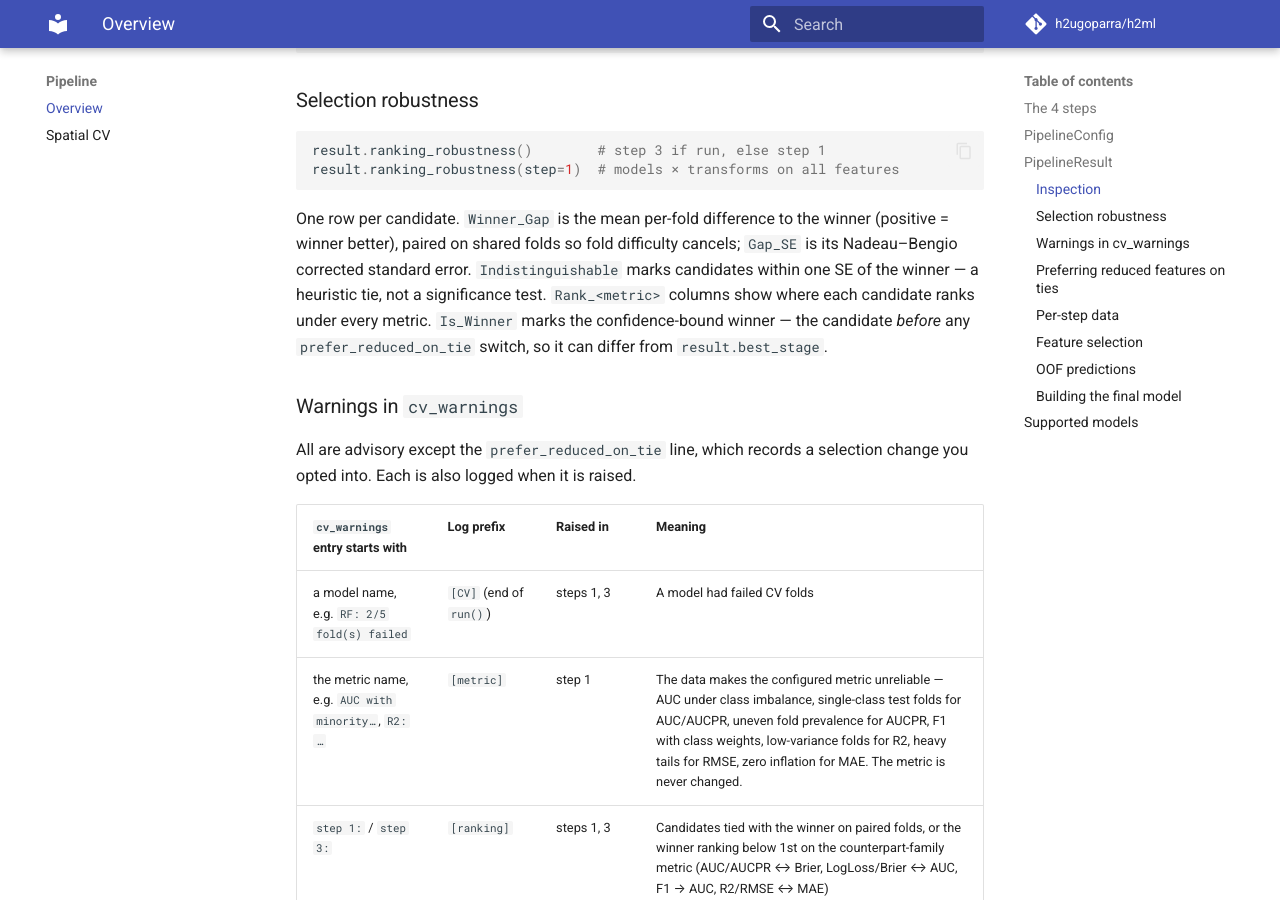
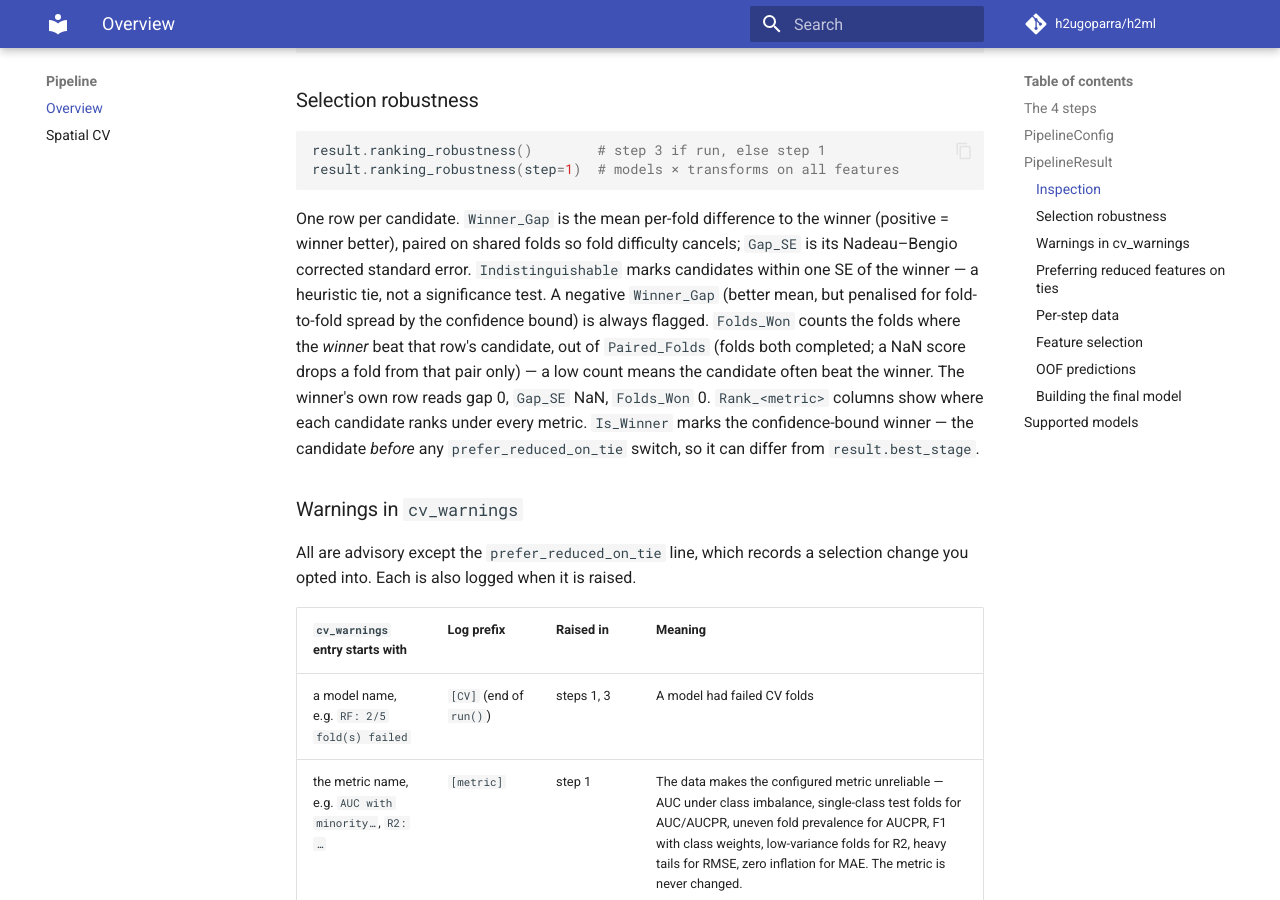
Before and after one commit to h2ugoparra/h2ml, an MkDocs documentation site: the page built from docs/pipeline.md, in a window 1280 px wide and 900 px high, scrolled down 2879 px. Built offline with MkDocs 1.6.1 and Material for MkDocs 9.7.7, drawn with Linux system fonts in a browser that asks for light colours; comment, search, counter and statistics services are not loaded.

Commit message:
docs: explain Folds_Won, Paired_Folds and edge cases of ranking_robustness
The Selection robustness section described Winner_Gap, Gap_SE,
Indistinguishable, Rank_<m> and Is_Winner but not Folds_Won or Paired_Folds,
which were only in the API docstring. Folds_Won is easy to misread: it counts
folds the *winner* won, though it sits on the candidate's row. Also document
that a negative Winner_Gap (better mean, penalised by the confidence bound)
is always flagged Indistinguishable, and what the winner's own row shows.

Co-Authored-By: Claude Opus 5.5 <noreply@anthropic.com>

```diff
--- a/docs/pipeline.md
+++ b/docs/pipeline.md
@@ -84,6 +84,11 @@ One row per candidate. `Winner_Gap` is the mean per-fold difference to the winne
 (positive = winner better), paired on shared folds so fold difficulty cancels;
 `Gap_SE` is its Nadeau–Bengio corrected standard error. `Indistinguishable` marks
 candidates within one SE of the winner — a heuristic tie, not a significance test.
+A negative `Winner_Gap` (better mean, but penalised for fold-to-fold spread by the
+confidence bound) is always flagged. `Folds_Won` counts the folds where the *winner*
+beat that row's candidate, out of `Paired_Folds` (folds both completed; a NaN score
+drops a fold from that pair only) — a low count means the candidate often beat the
+winner. The winner's own row reads gap 0, `Gap_SE` NaN, `Folds_Won` 0.
 `Rank_<metric>` columns show where each candidate ranks under every metric.
 `Is_Winner` marks the confidence-bound winner — the candidate *before* any
 `prefer_reduced_on_tie` switch, so it can differ from `result.best_stage`.
```
